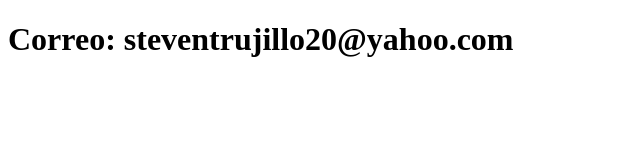
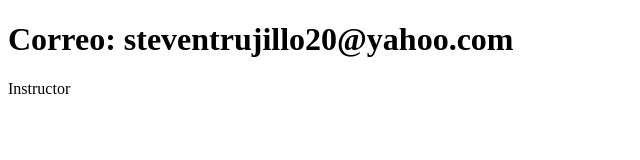
Before and after one commit to StivenTr/sistema_de_registro, a plain HTML site: page contacto.html in a window 1280 px wide. Shown: the full height of the page, 0-640 px from the left. Drawn offline with Linux system fonts and the light colour scheme.

Commit message:
actualiza

```diff
--- a/contacto.html
+++ b/contacto.html
@@ -8,5 +8,6 @@
 </head>
 <body>
     <h1>Correo: steventrujillo20@yahoo.com</h1>
+    <p>Instructor</p>
 </body>
 </html>
```
Also changed, not shown: index.html (+1 -1 lines).
